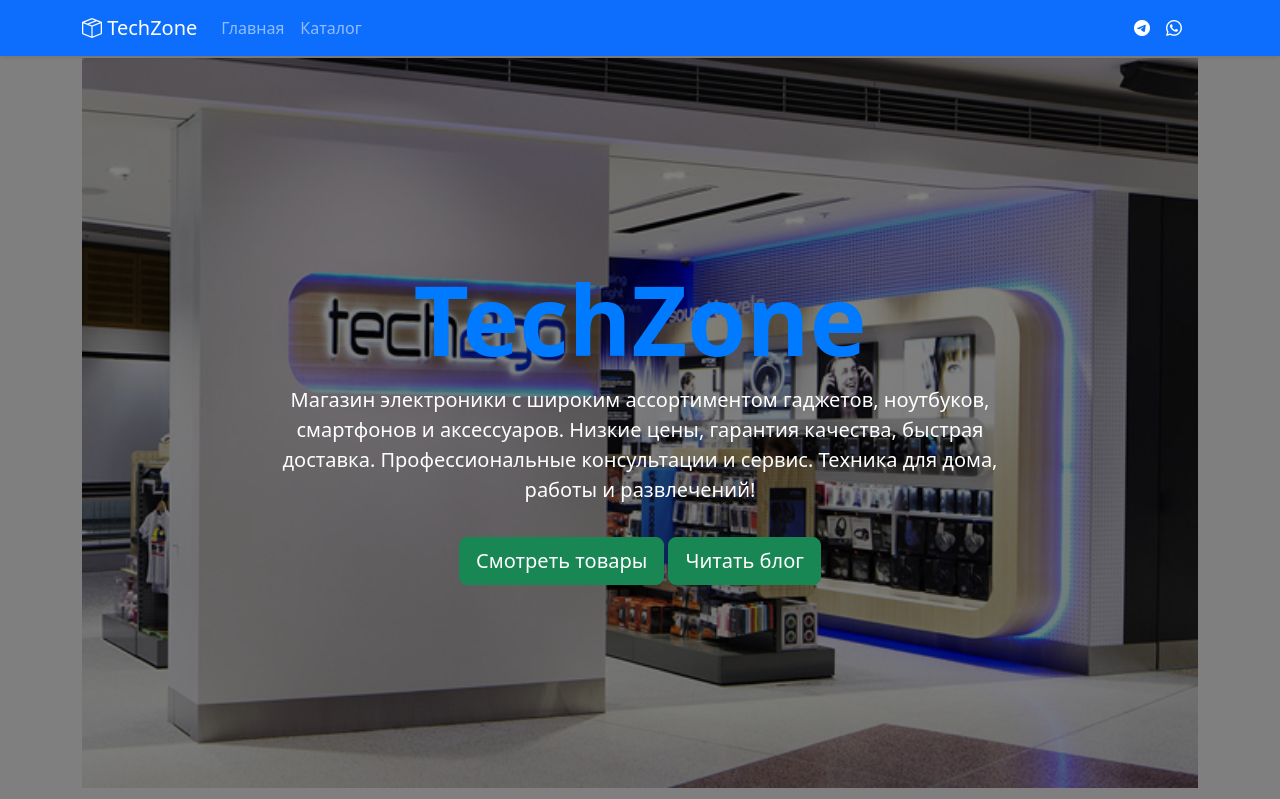
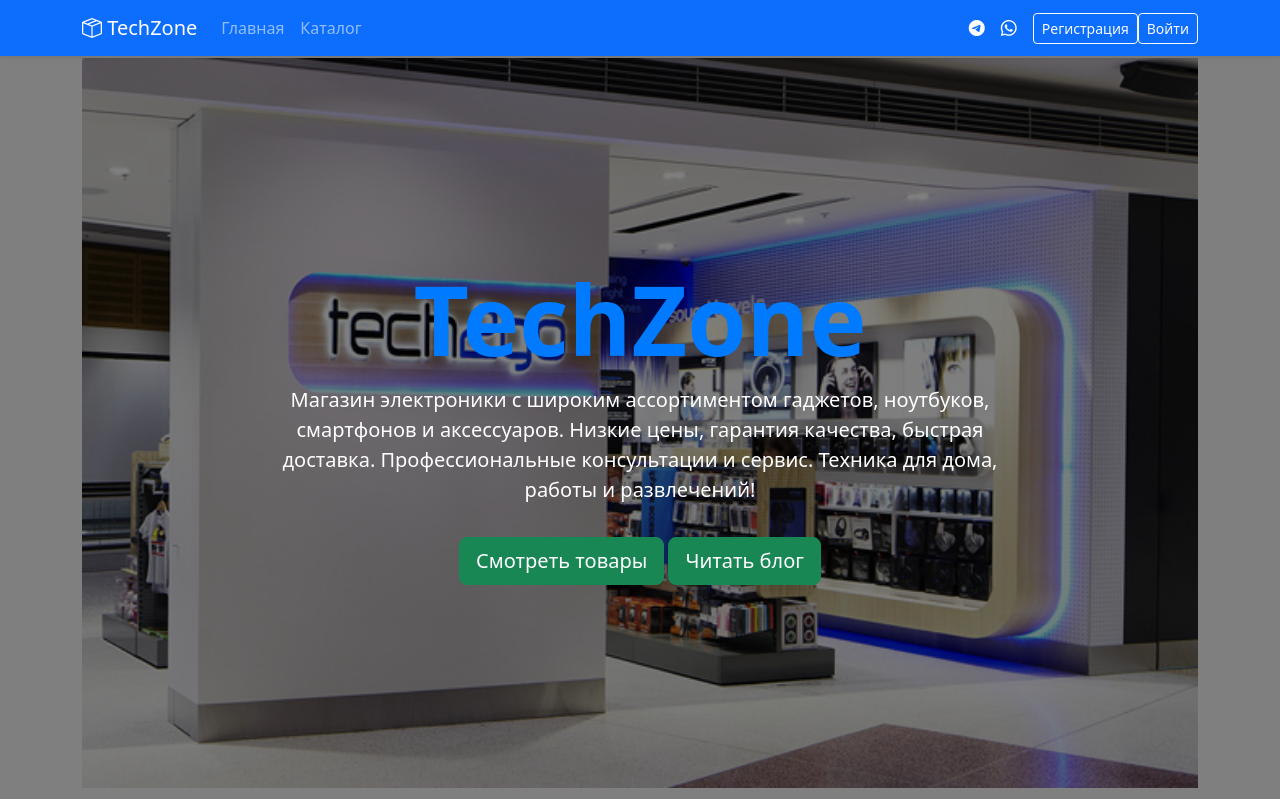
Before and after one commit to BaikNadia/django_catalog_4, a Django app: page /catalog/ in a window 1280 px wide. Shown: the top 799 px of the page. Run offline with Django 5.2, Linux system fonts and the light colour scheme; some libraries are stand-ins or nearby versions.

Commit message:
change inc_menu.html

```diff
--- a/catalog/templates/catalog/includes/inc_menu.html
+++ b/catalog/templates/catalog/includes/inc_menu.html
@@ -25,6 +25,30 @@
                 <a href="https://vk.com/techzone" target="_blank" class="text-white">
                     <i class="bi bi-vk"></i>
                 </a>
+                <!-- Кнопка регистрации / профиль -->
+                {% if user.is_authenticated %}
+                    <a href="#" class="btn btn-outline-light btn-sm">👤 {{ user.username }}</a>
+                {% else %}
+                    <a href="{% url 'users:register' %}" class="btn btn-outline-light btn-sm">Регистрация</a>
+                {% endif %}
+
+                <!-- Кнопка входа / профиль -->
+<!--                {% if user.is_authenticated %}-->
+<!--                    <span class="text-white me-3">Привет, {{ user.username }}!</span>-->
+<!--                    <a href="{% url 'logout' %}" class="btn btn-outline-light btn-sm">Выход</a>-->
+<!--                {% else %}-->
+<!--                    <a href="{% url 'login' %}" class="btn btn-outline-light btn-sm">Войти</a>-->
+<!--                {% endif %}-->
+
+                {% if user.is_authenticated %}
+                    <span class="text-white me-3">Привет, {{ user.username }}!</span>
+                    <form method="post" action="{% url 'logout' %}" class="d-inline">
+                        {% csrf_token %}
+                        <button type="submit" class="btn btn-outline-light btn-sm">Выход</button>
+                    </form>
+                {% else %}
+                    <a href="{% url 'login' %}" class="btn btn-outline-light btn-sm">Войти</a>
+                {% endif %}
             </div>
         </div>
     </div>
```
